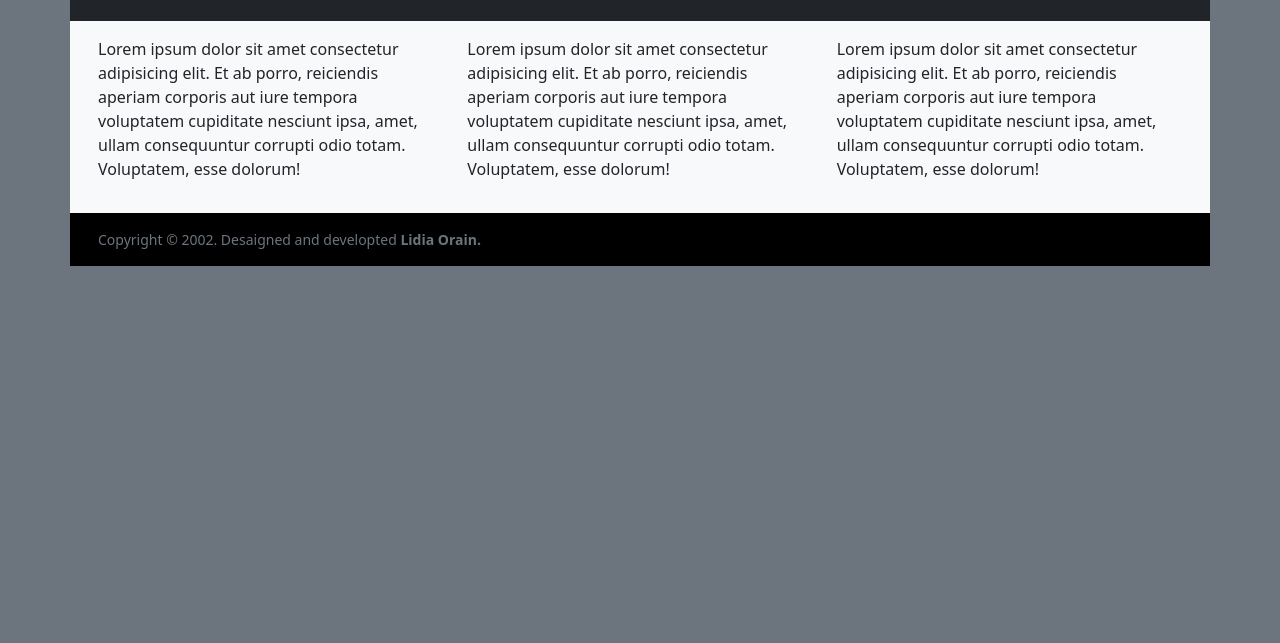
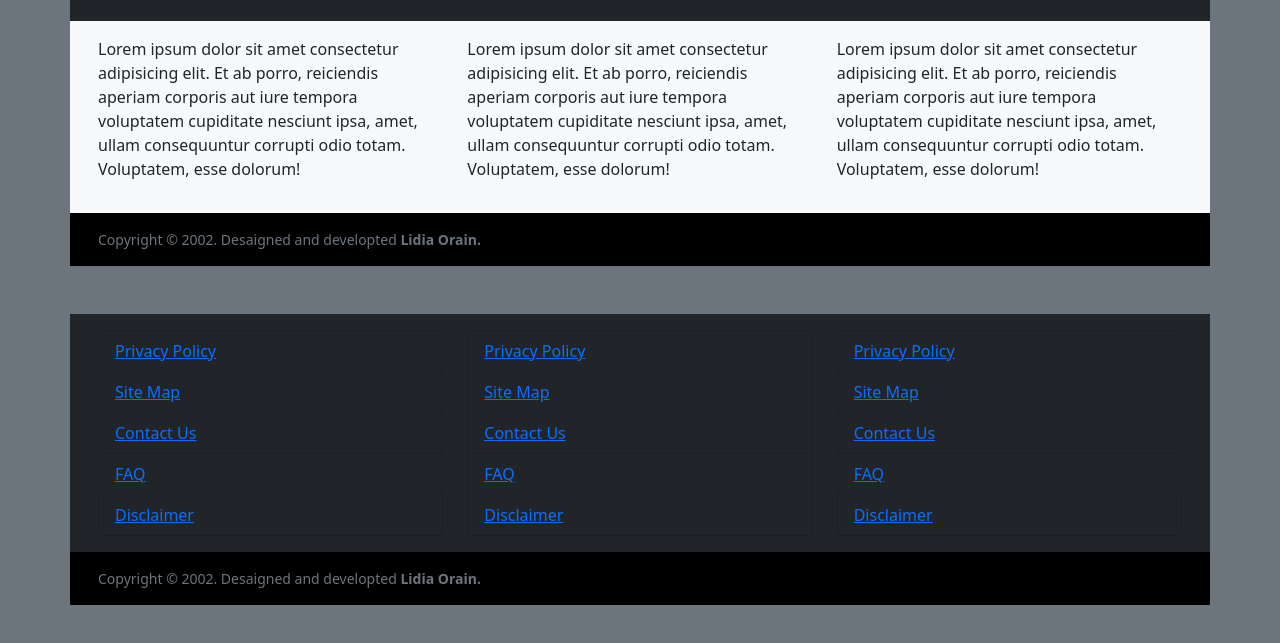
Before and after one commit to lidiarorain/Sacode-Day09-Project01, a plain HTML site: page index.html in a window 1280 px wide. Shown: the part 157-800 px from the top of the page. Drawn offline with Linux system fonts and the light colour scheme.

Commit message:
final footer 02

```diff
--- a/index.html
+++ b/index.html
@@ -1,5 +1,6 @@
 <!DOCTYPE html>
 <html lang="en">
+
 <head>
     <meta charset="UTF-8">
     <meta http-equiv="X-UA-Compatible" content="IE=edge">
@@ -42,19 +43,25 @@
 
             <!-- .col -->
             <div class="col-lg-4 col-md-4 col-sm-12">
-                <p>Lorem ipsum dolor sit amet consectetur adipisicing elit. Et ab porro, reiciendis aperiam corporis aut iure tempora voluptatem cupiditate nesciunt ipsa, amet, ullam consequuntur corrupti odio totam. Voluptatem, esse dolorum!</p>
+                <p>Lorem ipsum dolor sit amet consectetur adipisicing elit. Et ab porro, reiciendis aperiam corporis aut
+                    iure tempora voluptatem cupiditate nesciunt ipsa, amet, ullam consequuntur corrupti odio totam.
+                    Voluptatem, esse dolorum!</p>
             </div>
             <!-- /.col -->
 
-             <!-- .col -->
-             <div class="col-lg-4 col-md-4 col-sm-12">
-                <p>Lorem ipsum dolor sit amet consectetur adipisicing elit. Et ab porro, reiciendis aperiam corporis aut iure tempora voluptatem cupiditate nesciunt ipsa, amet, ullam consequuntur corrupti odio totam. Voluptatem, esse dolorum!</p>
+            <!-- .col -->
+            <div class="col-lg-4 col-md-4 col-sm-12">
+                <p>Lorem ipsum dolor sit amet consectetur adipisicing elit. Et ab porro, reiciendis aperiam corporis aut
+                    iure tempora voluptatem cupiditate nesciunt ipsa, amet, ullam consequuntur corrupti odio totam.
+                    Voluptatem, esse dolorum!</p>
             </div>
             <!-- /.col -->
 
-             <!-- .col -->
-             <div class="col-lg-4 col-md-4 col-sm-12">
-                <p>Lorem ipsum dolor sit amet consectetur adipisicing elit. Et ab porro, reiciendis aperiam corporis aut iure tempora voluptatem cupiditate nesciunt ipsa, amet, ullam consequuntur corrupti odio totam. Voluptatem, esse dolorum!</p>
+            <!-- .col -->
+            <div class="col-lg-4 col-md-4 col-sm-12">
+                <p>Lorem ipsum dolor sit amet consectetur adipisicing elit. Et ab porro, reiciendis aperiam corporis aut
+                    iure tempora voluptatem cupiditate nesciunt ipsa, amet, ullam consequuntur corrupti odio totam.
+                    Voluptatem, esse dolorum!</p>
             </div>
             <!-- /.col -->
 
@@ -78,8 +85,116 @@
     </div>
     <!-- END FOOTER -->
 
+    <!-- FOOTER -->
+    <div class="container">
+
+        <!-- .row -->
+        <div class="row bg-dark text-secondary p-3">
+
+            <!-- .col -->
+            <div class="col-lg-4 col-md-4 col-sm-12">
+
+                <!-- .list-group -->
+                <ul class="list-group">
+                    <li class="list-group-item bg-dark text-light">
+                        <a href="#">Privacy Policy</a>
+                    </li>
+                    <li class="list-group-item bg-dark text-light">
+                        <a href="#">Site Map</a>
+                    </li>
+                    <li class="list-group-item bg-dark text-light">
+                        <a href="#">Contact Us</a>
+                    </li>
+                    <li class="list-group-item bg-dark text-light">
+                        <a href="#">FAQ</a>
+                    </li>
+                    <li class="list-group-item bg-dark text-light">
+                        <a href="#">Disclaimer</a>
+                    </li>
+                </ul>
+                <!-- ./list-group -->
+
+            </div>
+            <!-- /.col -->
+
+             <!-- .col -->
+             <div class="col-lg-4 col-md-4 col-sm-12">
+
+                <!-- .list-group -->
+                <ul class="list-group">
+                    <li class="list-group-item bg-dark text-light">
+                        <a href="#">Privacy Policy</a>
+                    </li>
+                    <li class="list-group-item bg-dark text-light">
+                        <a href="#">Site Map</a>
+                    </li>
+                    <li class="list-group-item bg-dark text-light">
+                        <a href="#">Contact Us</a>
+                    </li>
+                    <li class="list-group-item bg-dark text-light">
+                        <a href="#">FAQ</a>
+                    </li>
+                    <li class="list-group-item bg-dark text-light">
+                        <a href="#">Disclaimer</a>
+                    </li>
+                </ul>
+                <!-- ./list-group -->
+
+            </div>
+            <!-- /.col -->
+
+             <!-- .col -->
+             <div class="col-lg-4 col-md-4 col-sm-12">
+
+                <!-- .list-group -->
+                <ul class="list-group">
+                    <li class="list-group-item bg-dark text-light">
+                        <a href="#">Privacy Policy</a>
+                    </li>
+                    <li class="list-group-item bg-dark text-light">
+                        <a href="#">Site Map</a>
+                    </li>
+                    <li class="list-group-item bg-dark text-light">
+                        <a href="#">Contact Us</a>
+                    </li>
+                    <li class="list-group-item bg-dark text-light">
+                        <a href="#">FAQ</a>
+                    </li>
+                    <li class="list-group-item bg-dark text-light">
+                        <a href="#">Disclaimer</a>
+                    </li>
+                </ul>
+                <!-- ./list-group -->
+
+            </div>
+            <!-- /.col -->
+
+
+
+
+        </div>
+        <!-- /.row -->
+
+    </div>
+    <!-- END FOOTER -->
+
+      <!-- FOOTER -->
+      <div class="container pb-5">
+
+        <!-- .row -->
+        <div class="row bg-black text-secondary p-3">
+            <small>
+                Copyright &copy; 2002. Desaigned and developted <b>Lidia Orain.</b>
+            </small>
+        </div>
+        <!-- /.row -->
+
+    </div>
+    <!-- END FOOTER -->
+
     <!-- Bootstrap JavaScript -->
     <script src="assets/js/bootstrap.bundle.min.js"></script>
 
 </body>
+
 </html>
```
